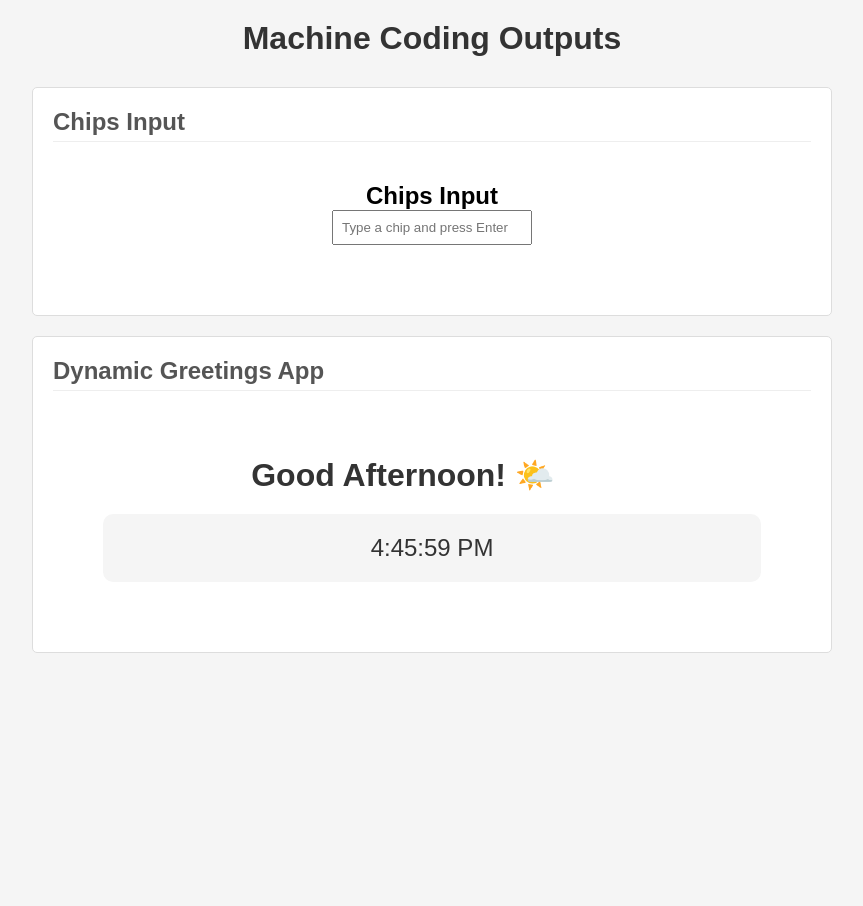
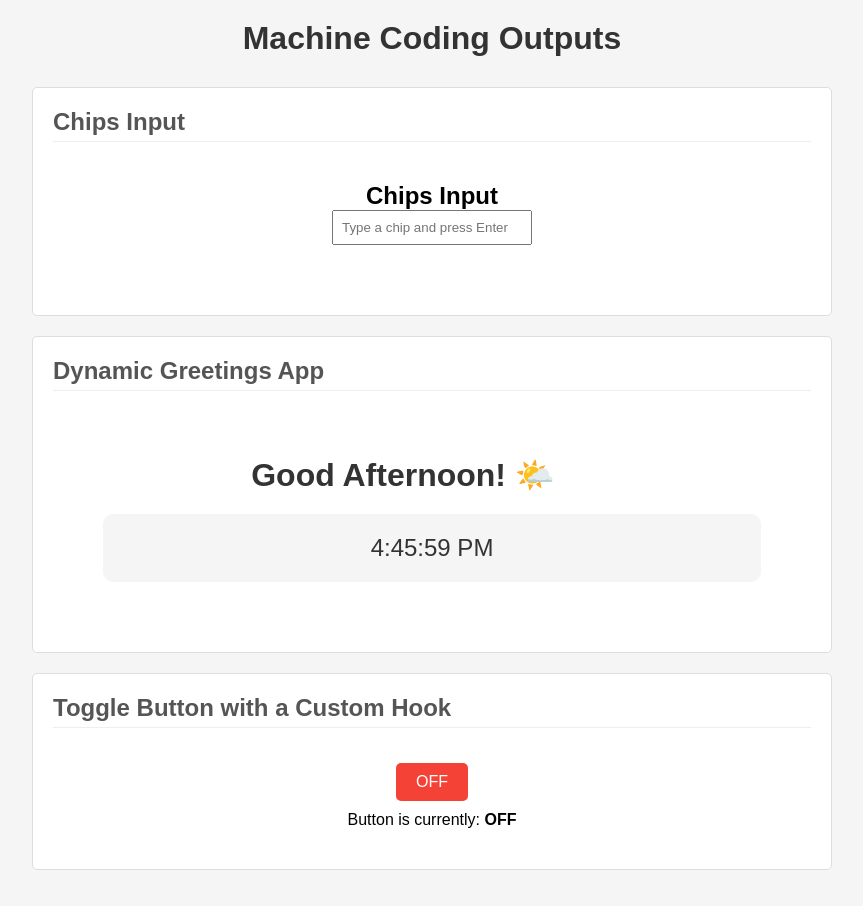
Before and after one commit to yashbhidawe/MachineCoding, a React (Vite) app: page / in a window 1280 px wide. Shown: the top 906 px of the page, without its empty margins (208-1071 px from the left). Before the commit the page ends 800 px from the top, so only its background shows below. Built offline with nearby package versions, Linux system fonts and the light colour scheme.

Commit message:
Add: Toggle button component with cutsom hook

```diff
--- a/src/App.jsx
+++ b/src/App.jsx
@@ -1,5 +1,6 @@
 import ChipsInput from "./components/chipsInput/Chips";
 import Greeting from "./components/dynamic-greeting/Greeting";
+import ToggleButtonCustom from "./components/toggle-btn-custom/ToggleButtonCustom";
 
 const App = () => {
   return (
@@ -15,6 +16,10 @@ const App = () => {
         <h2 className="section-title">Dynamic Greetings App</h2>
         <Greeting />
       </div>
+      <div className="component-section">
+        <h2 className="section-title">Toggle Button with a Custom Hook</h2>
+        <ToggleButtonCustom />
+      </div>
     </div>
   );
 };
--- /dev/null
+++ b/src/components/toggle-btn-custom/ToggleButtonCustom.jsx
@@ -0,0 +1,42 @@
+import React, { useState } from "react";
+
+// ✅ Complete the custom hook below
+function useToggle(initialValue = false) {
+  const [switchVal, setSwitchVal] = useState(initialValue);
+
+  // Toggle function that flips the boolean value
+  const toggle = () => {
+    setSwitchVal((prevVal) => !prevVal);
+  };
+
+  // Return the current value and the toggle function
+  return [switchVal, toggle];
+}
+
+export default function ToggleButtonCustom() {
+  // ✅ Use the custom hook inside this component
+  const [isOn, toggle] = useToggle(false);
+
+  return (
+    <div style={{ padding: "20px", textAlign: "center" }}>
+      <button
+        data-testid="toggle-button"
+        onClick={toggle}
+        style={{
+          padding: "10px 20px",
+          fontSize: "16px",
+          backgroundColor: isOn ? "#4CAF50" : "#f44336",
+          color: "white",
+          border: "none",
+          borderRadius: "5px",
+          cursor: "pointer",
+        }}
+      >
+        {isOn ? "ON" : "OFF"}
+      </button>
+      <p style={{ marginTop: "10px" }}>
+        Button is currently: <strong>{isOn ? "ON" : "OFF"}</strong>
+      </p>
+    </div>
+  );
+}
```
